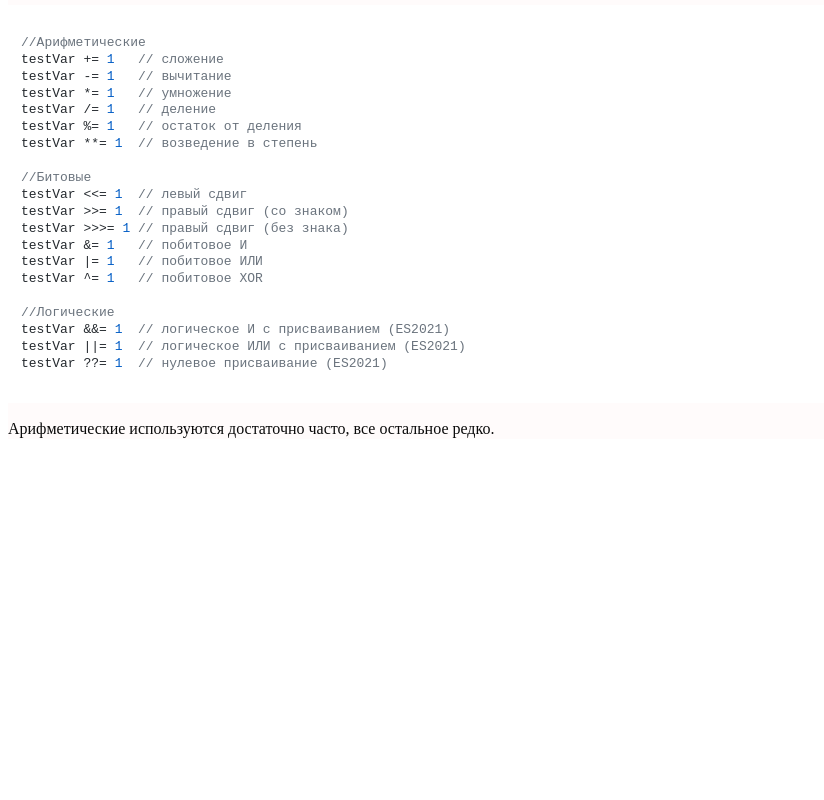
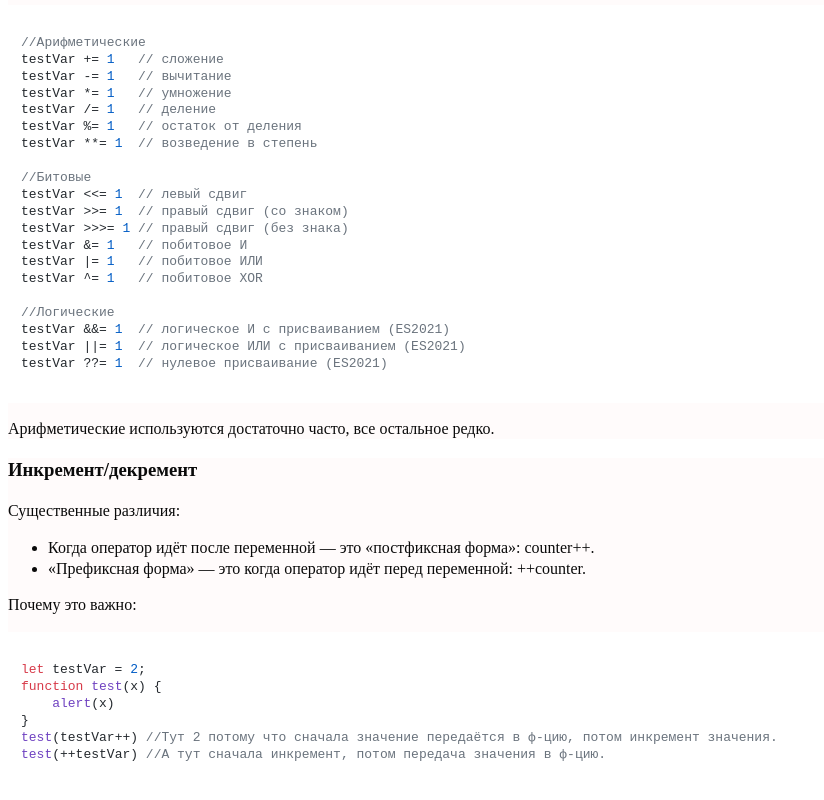
Before and after one commit to NikZha/conspectOfBasicsJs, a plain HTML site: page 2.Основы JavaScript/operators.html in a window 1280 px wide. Shown: the part 1798-2598 px from the top of the page, without its empty margins (0-824 px from the left). Before the commit the page ends 2253 px from the top, so only its background shows below. Drawn offline with nearby package versions, Linux system fonts and the light colour scheme; a script that the page names is missing.

Commit message:
feat: topic incr

```diff
--- a/2.Основы JavaScript/operators.html
+++ b/2.Основы JavaScript/operators.html
@@ -126,7 +126,34 @@ testVar ??= 1  // нулевое присваивание (ES2021)
         </code></pre>
         <p>Арифметические используются достаточно часто, все остальное редко.</p>
     </div>
+    <div class="topic" id="incr">
+        <h3>Инкремент/декремент</h3>
+        <p>Существенные различия:</p>
+        <ul>
+            <li>Когда оператор идёт после переменной — это «постфиксная форма»: counter++.</li>
+            <li>«Префиксная форма» — это когда оператор идёт перед переменной: ++counter. </li>
+        </ul>
+        <p>Почему это важно:</p>
+        <pre><code class="language-js startbutton" ondblclick="exmpl1()">
+let testVar = 2;
+function test(x) {
+    alert(x)
+}
+test(testVar++) //Тут 2 потому что сначала значение передаётся в ф-цию, потом инкремент значения.
+test(++testVar) //А тут сначала инкремент, потом передача значения в ф-цию.
+        </code></pre>
+        <script>
+            function exmpl1() {
+                let testVar = 2;
+                function test(x) {
+                    alert(x)
+                }
+                test(testVar++)
 
+                test(++testVar)
+            }
+        </script>
+    </div>
 
 
 
```
